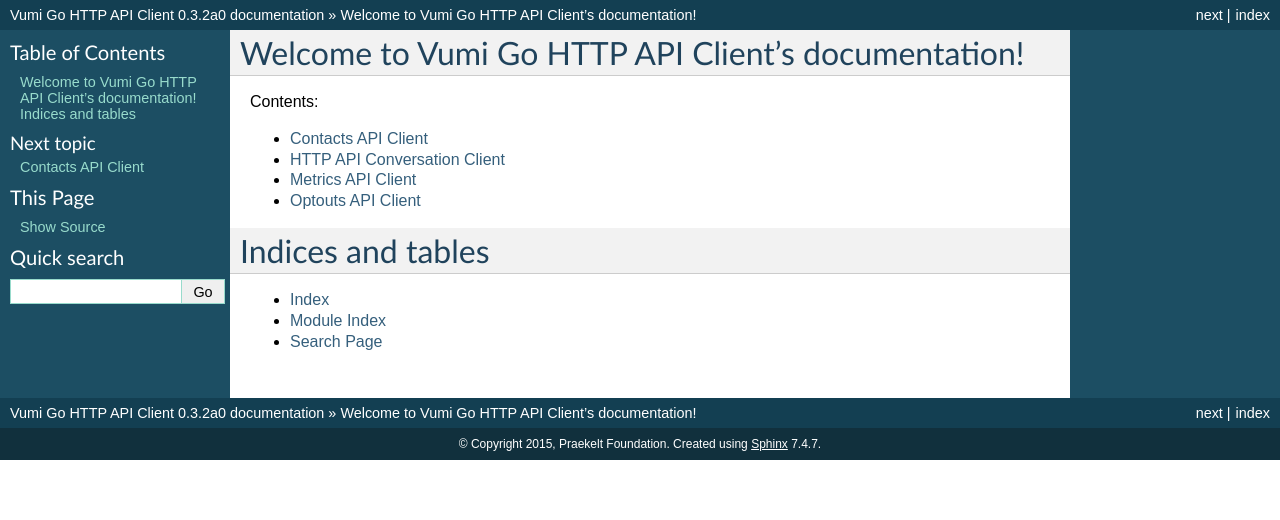
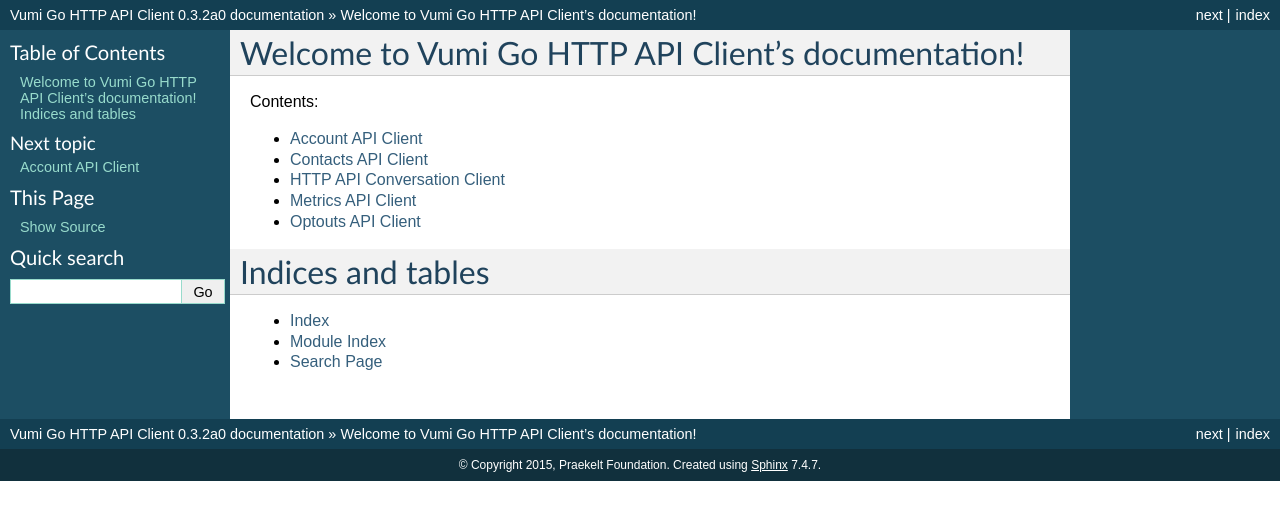
Before and after one commit to chegmarco1989/go-http-api, a Sphinx documentation site: the page built from docs/index.rst, in a window 1280 px wide. Shown: the top 520 px of the page. Built offline with Sphinx 7.4.7, drawn with Linux system fonts in a browser that asks for light colours.

Commit message:
Add docs for AccountApiClient.

```diff
--- /dev/null
+++ b/docs/account-api.rst
@@ -0,0 +1,5 @@
+Account API Client
+==================
+
+.. autoclass:: go_http.account.AccountApiClient
+   :members:
--- a/docs/index.rst
+++ b/docs/index.rst
@@ -11,6 +11,7 @@
 .. toctree::
    :maxdepth: 2
 
+   account-api
    contacts-api
    messaging-api
    metrics-api
```
